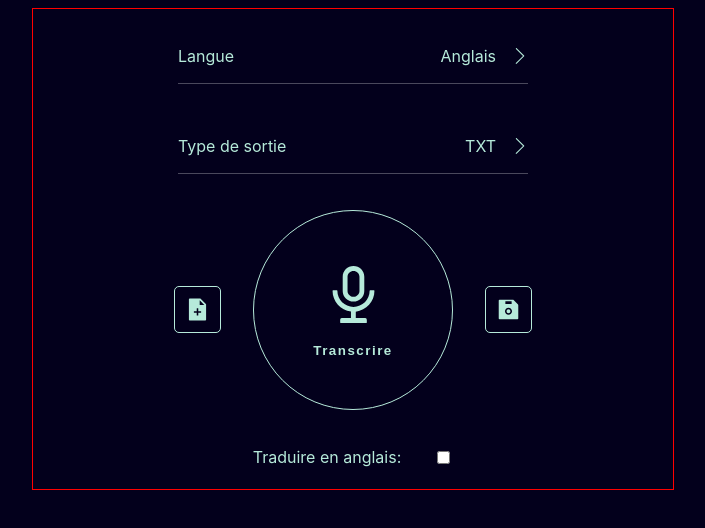
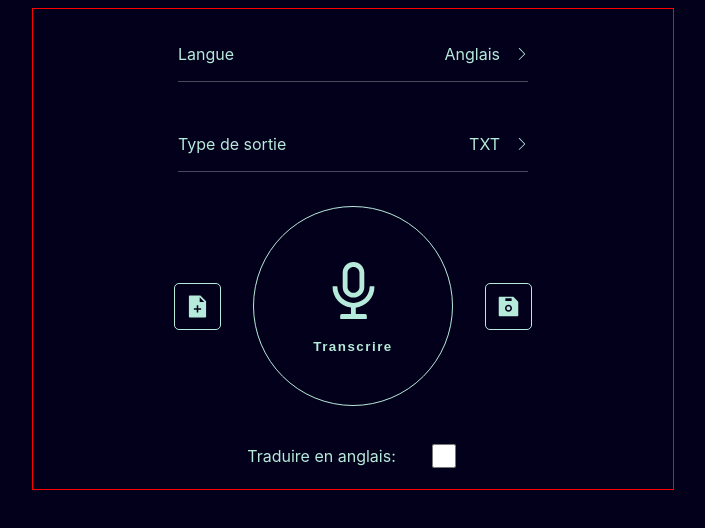
Before and after one commit to acf-patrick/speech-recognition, a React (Vite) app: page / in a window 1280 px wide. Shown: the top 528 px of the page, without its empty margins (287-992 px from the left). Built offline with nearby package versions, Linux system fonts and the light colour scheme.

Commit message:
frontend base

```diff
--- a/src/App.tsx
+++ b/src/App.tsx
@@ -11,10 +11,8 @@ import { theme } from "./styles/theme";
 import SelectBox, { SelectBoxProps } from "./components/SelectBox";
 import { AiFillFileAdd, AiFillSave, AiOutlineAudio } from "react-icons/ai";
 
-const options: SelectBoxProps[] = [
-  {
+const langList = {
   label: "Langue",
-    current: "Anglais",
   options: [
     { name: "Auto", code: "" },
     { name: "Anglais", code: "en" },
@@ -22,10 +20,10 @@ const options: SelectBoxProps[] = [
     { name: "Espagnol", code: "es" },
     { name: "Chinese", code: "ch" },
   ],
-  },
-  {
+};
+
+const formatList = {
   label: "Type de sortie",
-    current: "TXT",
   options: [
     { name: "TXT", code: "txt" },
     { name: "VTT", code: "vtt" },
@@ -34,29 +32,56 @@ const options: SelectBoxProps[] = [
     { name: "CSV", code: "cvs" },
     { name: "JSON", code: "json" },
   ],
-  },
-];
+};
 
 function App() {
+  const [language, setLanguage] = useState("en");
+  const [outputFormat, setOutputFormat] = useState("txt");
   const [chosenFilePath, setChosenFilePath] = useState("");
   const [outputFolderPath, setChosenFolderPath] = useState("");
+  const [error, setError] = useState("");
+
+  const formOnSubmit = (e: React.FormEvent<HTMLFormElement>) => {
+    e.preventDefault();
+  };
+
+  const chooseOutputOnClick = (e: React.MouseEvent<HTMLButtonElement>) => {};
+
+  const chooseInputOnClick = (e: React.MouseEvent<HTMLButtonElement>) => {};
 
   return (
     <ThemeProvider theme={theme}>
       <GlobalStyles />
-      <StyledApp>
-        {options.map((option, i) => (
-          <SelectBox {...option} key={i} />
-        ))}
+      <StyledApp onSubmit={formOnSubmit}>
+        <SelectBox
+          {...langList}
+          onChange={(curr) => setLanguage(curr)}
+          current={langList.options.find((opt) => opt.code === language)!.name}
+        />
+        <SelectBox
+          {...formatList}
+          onChange={(curr) => setOutputFormat(curr)}
+          current={
+            formatList.options.find((opt) => opt.code === outputFormat)!.name
+          }
+        />
         <StyledActions>
-          <StyledChooseButton title="Choisir le fichier">
+          <StyledChooseButton
+            onClick={chooseInputOnClick}
+            type="button"
+            title="Choisir le fichier audio"
+          >
             <AiFillFileAdd />
           </StyledChooseButton>
           <StyledTranscriptButton>
-            <AiOutlineAudio id="icon" />
+            <AiOutlineAudio />
             <span>Transcrire</span>
           </StyledTranscriptButton>
-          <StyledChooseButton title="Choisir le fichier de sortie">
+          <StyledChooseButton
+            onClick={chooseOutputOnClick}
+            type="button"
+            title="Choisir le fichier de sortie"
+          >
             <AiFillSave />
           </StyledChooseButton>
         </StyledActions>
--- a/src/components/SelectBox.tsx
+++ b/src/components/SelectBox.tsx
@@ -5,9 +5,10 @@ export type SelectBoxProps = {
   label: string;
   options: {
     name: string;
-    code?: string;
+    code: string;
   }[];
   current: string;
+  onChange: (curr: string) => void;
 };
 
 const StyledSelectBox = styled.div`
@@ -26,9 +27,19 @@ const StyledSelectBox = styled.div`
     position: relative;
     padding: 15px 0;
 
+    svg {
+      font-size: 0.75rem;
+      transform: rotate(0);
+      transition: transform 250ms;
+    }
+
     &:hover {
       ul {
         transform: scaleY(1);
+      }
+
+      svg {
+        transform: rotate(90deg);
       }
     }
   }
@@ -72,7 +83,7 @@ const StyledSelectBox = styled.div`
   }
 `;
 
-function SelectBox({ current, label, options }: SelectBoxProps) {
+function SelectBox({ current, label, options, onChange }: SelectBoxProps) {
   return (
     <StyledSelectBox>
       <span>{label}</span>
@@ -83,7 +94,9 @@ function SelectBox({ current, label, options }: SelectBoxProps) {
           {options.map((option, i) =>
             option.name === current ? null : (
               <li key={i}>
-                <button>{option.name}</button>
+                <button onClick={() => onChange(option.code)}>
+                  {option.name}
+                </button>
               </li>
             )
           )}
--- a/src/components/app-styled.ts
+++ b/src/components/app-styled.ts
@@ -1,6 +1,6 @@
 import styled from "styled-components";
 
-const StyledApp = styled.div`
+const StyledApp = styled.form`
   display: flex;
   flex-direction: column;
   align-items: center;
@@ -24,6 +24,11 @@ const StyledApp = styled.div`
 
   input {
     cursor: pointer;
+
+    &[type="checkbox"] {
+      width: 1.5rem;
+      height: 1.5rem;
+    }
   }
 `;
 
--- a/src/components/transcript-button.styled.ts
+++ b/src/components/transcript-button.styled.ts
@@ -22,7 +22,7 @@ const StyledTranscriptButton = styled.button`
     color: ${({ theme }) => theme.colors.background};
   }
 
-  #icon {
+  svg {
     font-size: 65px;
   }
 `;
```
Lines whose indentation alone changed are shown as unchanged.
